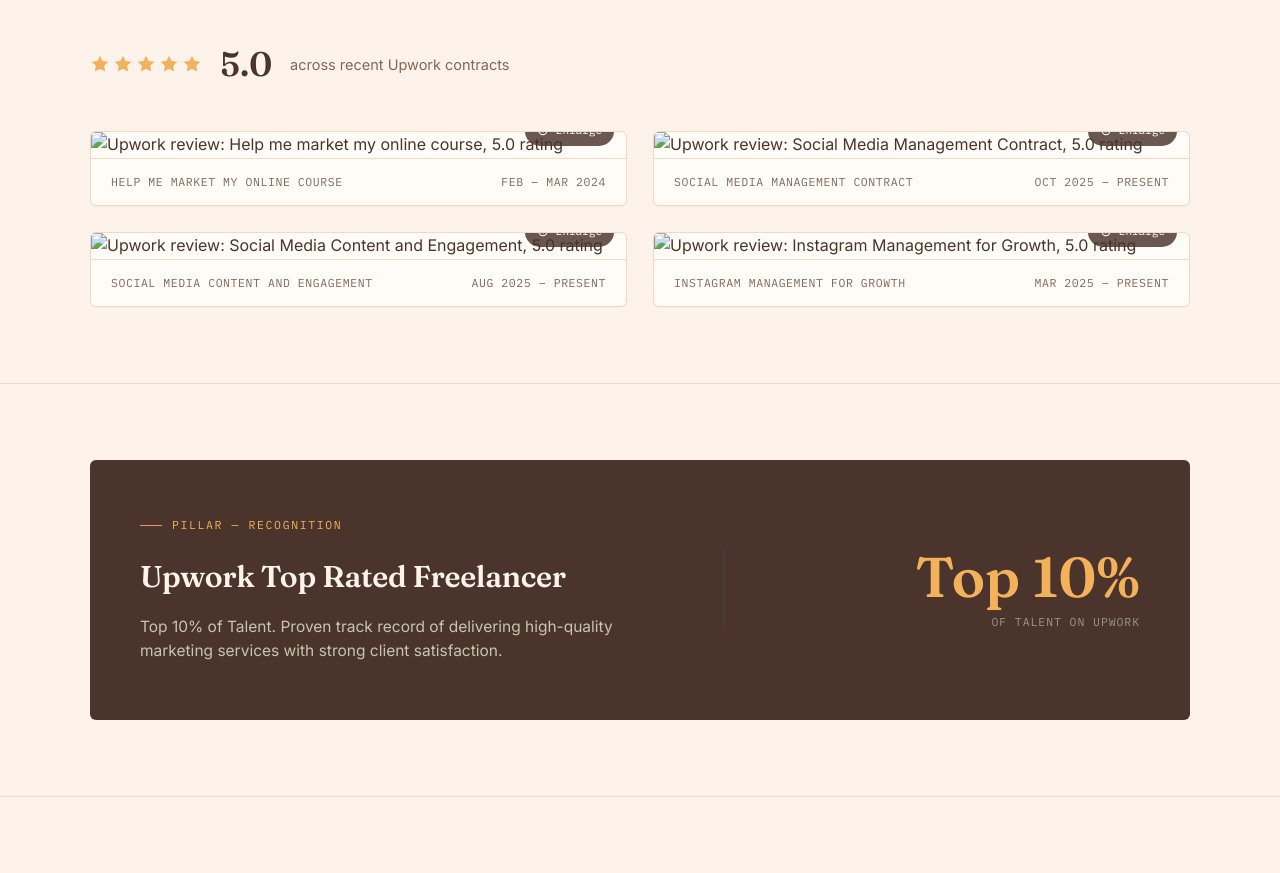
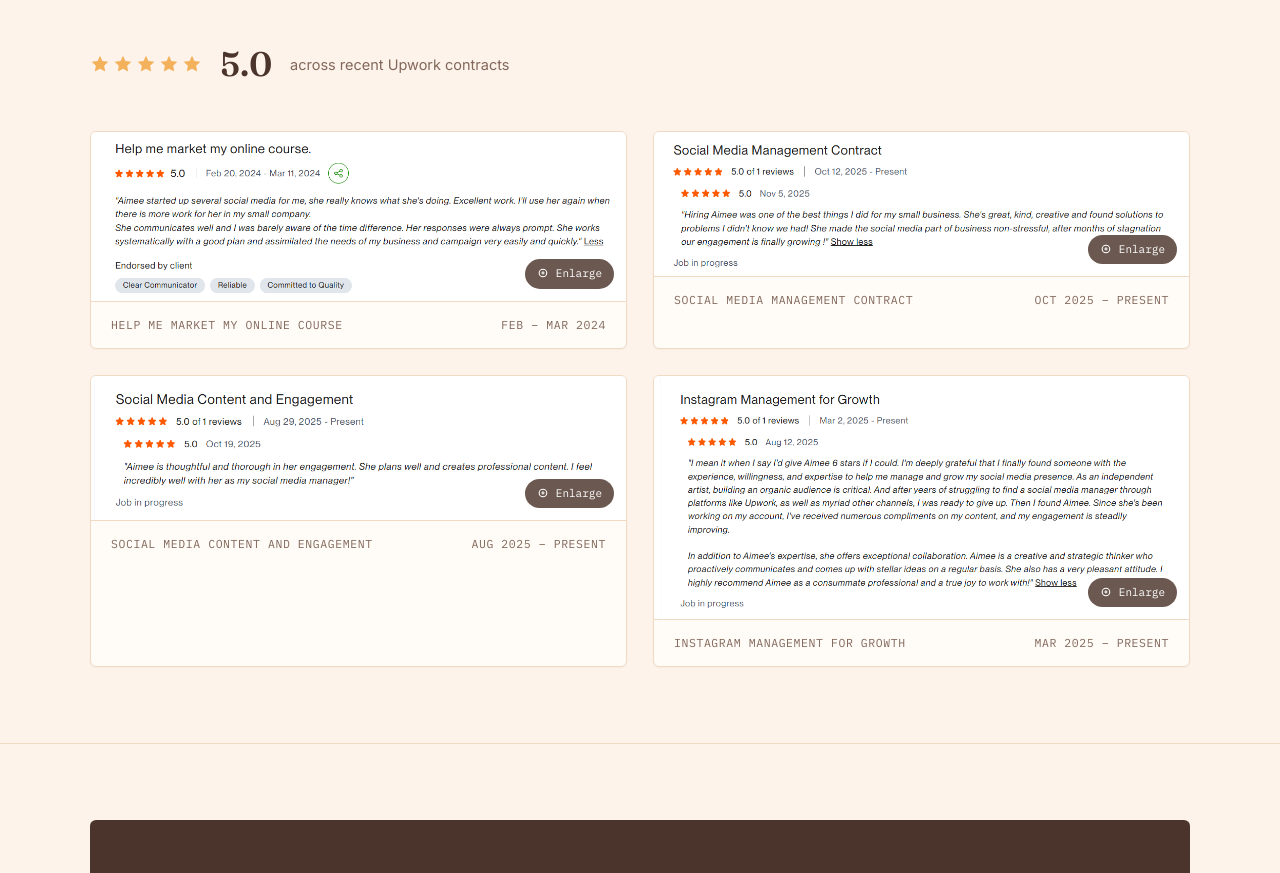
Before and after one commit to libertysteps0310-alt/Aimee-Azores-CV, a plain HTML site: page index.html in a window 1280 px wide. Shown: the part 7560-8433 px from the top of the page. Drawn offline with Linux system fonts and the light colour scheme.

Commit message:
Update index.html

```diff
--- a/index.html
+++ b/index.html
@@ -909,20 +909,20 @@
     </div>
 
     <div class="review-grid">
-      <div class="review-card" onclick="openLightbox('images/review-1.png')">
-        <div class="img-wrap"><img src="images/review-1.png" alt="Upwork review: Help me market my online course, 5.0 rating"><span class="zoom-badge"><svg viewBox="0 0 24 24" fill="none" stroke="currentColor" stroke-width="2"><circle cx="11" cy="11" r="7"/><path d="M11 8v6M8 11h6"/></svg>Enlarge</span></div>
+      <div class="review-card" onclick="openLightbox('review-1.png')">
+        <div class="img-wrap"><img src="review-1.png" alt="Upwork review: Help me market my online course, 5.0 rating"><span class="zoom-badge"><svg viewBox="0 0 24 24" fill="none" stroke="currentColor" stroke-width="2"><circle cx="11" cy="11" r="7"/><path d="M11 8v6M8 11h6"/></svg>Enlarge</span></div>
         <div class="cap"><span>Help Me Market My Online Course</span><span>Feb – Mar 2024</span></div>
       </div>
-      <div class="review-card" onclick="openLightbox('images/review-2.png')">
-        <div class="img-wrap"><img src="images/review-2.png" alt="Upwork review: Social Media Management Contract, 5.0 rating"><span class="zoom-badge"><svg viewBox="0 0 24 24" fill="none" stroke="currentColor" stroke-width="2"><circle cx="11" cy="11" r="7"/><path d="M11 8v6M8 11h6"/></svg>Enlarge</span></div>
+      <div class="review-card" onclick="openLightbox('review-2.png')">
+        <div class="img-wrap"><img src="review-2.png" alt="Upwork review: Social Media Management Contract, 5.0 rating"><span class="zoom-badge"><svg viewBox="0 0 24 24" fill="none" stroke="currentColor" stroke-width="2"><circle cx="11" cy="11" r="7"/><path d="M11 8v6M8 11h6"/></svg>Enlarge</span></div>
         <div class="cap"><span>Social Media Management Contract</span><span>Oct 2025 – Present</span></div>
       </div>
-      <div class="review-card" onclick="openLightbox('images/review-3.png')">
-        <div class="img-wrap"><img src="images/review-3.png" alt="Upwork review: Social Media Content and Engagement, 5.0 rating"><span class="zoom-badge"><svg viewBox="0 0 24 24" fill="none" stroke="currentColor" stroke-width="2"><circle cx="11" cy="11" r="7"/><path d="M11 8v6M8 11h6"/></svg>Enlarge</span></div>
+      <div class="review-card" onclick="openLightbox('review-3.png')">
+        <div class="img-wrap"><img src="review-3.png" alt="Upwork review: Social Media Content and Engagement, 5.0 rating"><span class="zoom-badge"><svg viewBox="0 0 24 24" fill="none" stroke="currentColor" stroke-width="2"><circle cx="11" cy="11" r="7"/><path d="M11 8v6M8 11h6"/></svg>Enlarge</span></div>
         <div class="cap"><span>Social Media Content and Engagement</span><span>Aug 2025 – Present</span></div>
       </div>
-      <div class="review-card" onclick="openLightbox('images/review-4.png')">
-        <div class="img-wrap"><img src="images/review-4.png" alt="Upwork review: Instagram Management for Growth, 5.0 rating"><span class="zoom-badge"><svg viewBox="0 0 24 24" fill="none" stroke="currentColor" stroke-width="2"><circle cx="11" cy="11" r="7"/><path d="M11 8v6M8 11h6"/></svg>Enlarge</span></div>
+      <div class="review-card" onclick="openLightbox('review-4.png')">
+        <div class="img-wrap"><img src="review-4.png" alt="Upwork review: Instagram Management for Growth, 5.0 rating"><span class="zoom-badge"><svg viewBox="0 0 24 24" fill="none" stroke="currentColor" stroke-width="2"><circle cx="11" cy="11" r="7"/><path d="M11 8v6M8 11h6"/></svg>Enlarge</span></div>
         <div class="cap"><span>Instagram Management for Growth</span><span>Mar 2025 – Present</span></div>
       </div>
     </div>
```
